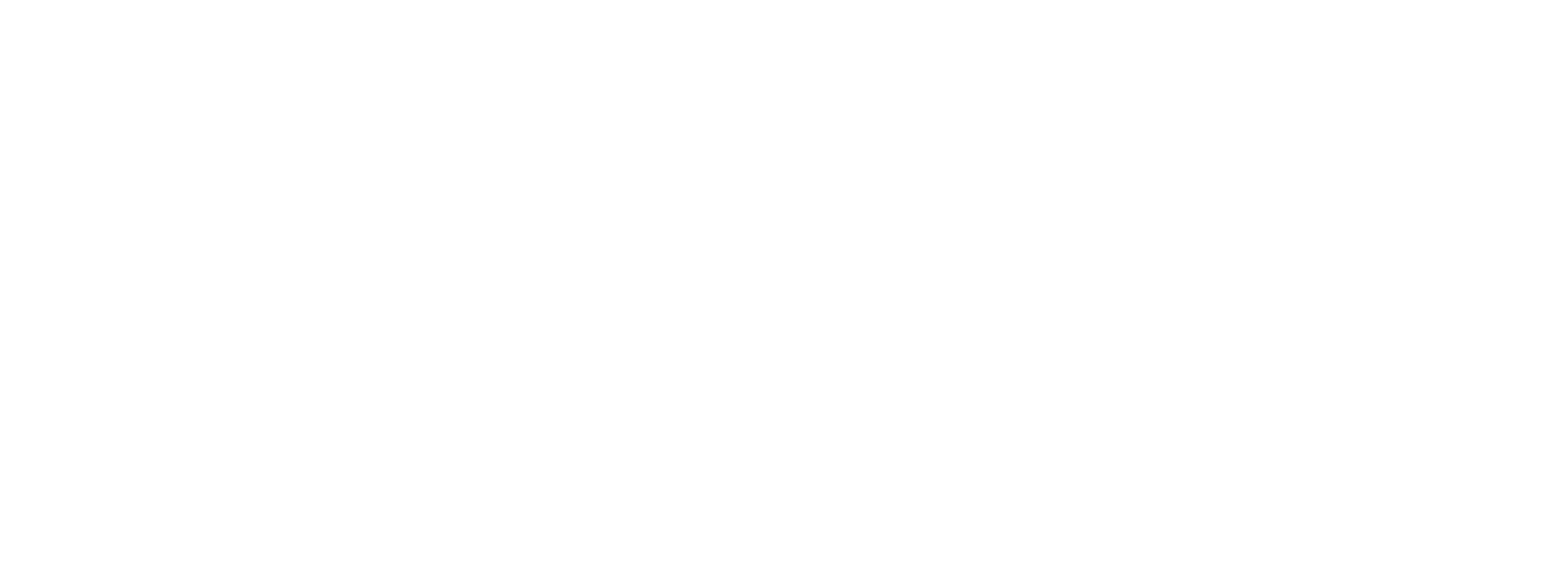
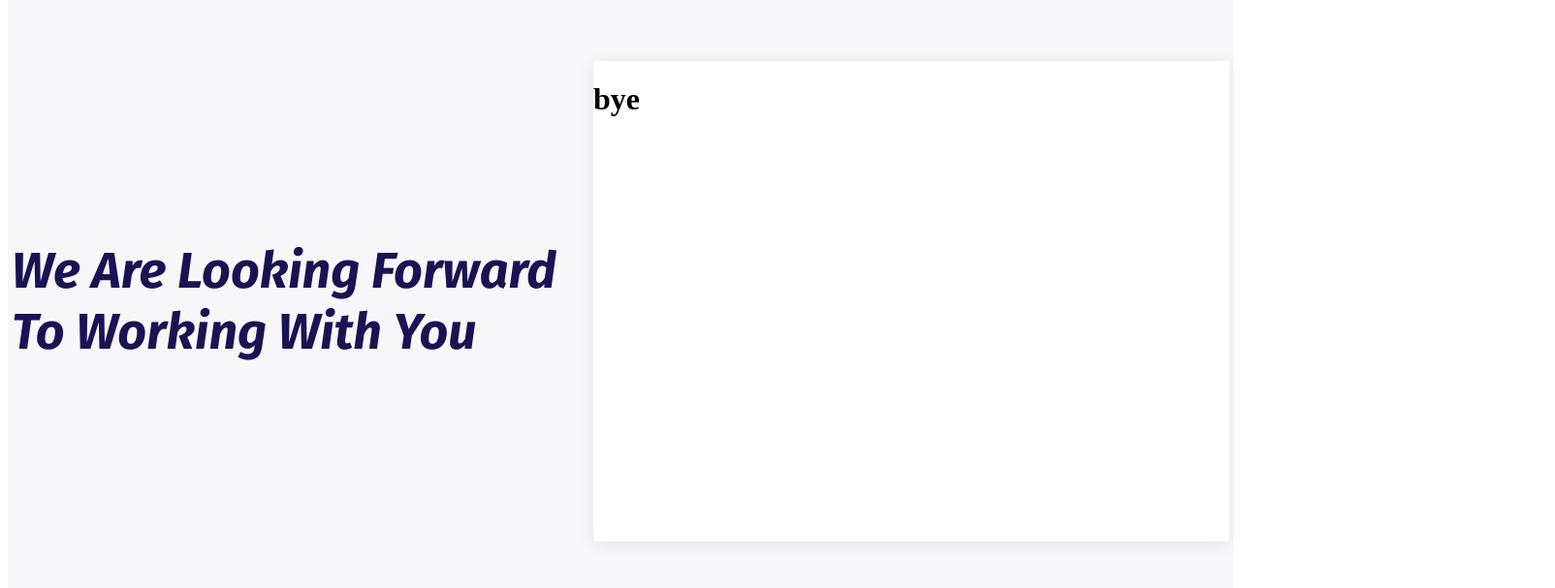
Before and after one commit to chrispalka/FRT_SM_22_DEV_TEST, a React app: page / in a window 1280 px wide. Shown: the part 1637-2244 px from the top of the page at 97% size, 1604 px wide, since content can reach past the window. Before the commit the page ends 1528 px from the top, so only its background shows below. Built offline with nearby package versions, Linux system fonts and the light colour scheme; no server answers.

Commit message:
Begin Form Section

```diff
--- a/client/src/components/App.jsx
+++ b/client/src/components/App.jsx
@@ -1,5 +1,5 @@
 import React, { useState, useEffect } from 'react';
-import { Header, Users } from '../layout/index';
+import { Header, Users, Form } from '../layout/index';
 import styled from 'styled-components';
 
 const axios = require('axios');
@@ -24,6 +24,7 @@
     <MainContainer>
       <Header />
       <Users users={userList} />
+      <Form />
     </MainContainer>
   )
 }
--- /dev/null
+++ b/client/src/components/Form.jsx
@@ -0,0 +1,56 @@
+import React from 'react';
+import styled from 'styled-components';
+
+const FormContainer = styled.div`
+  background-color: #F7F7F9;
+  height: 656px;
+  margin-top: 100px;
+  display: flex;
+  justify-content: center;
+  align-items: center;
+`;
+
+const FormFlexContainer = styled.div`
+  height: 496px;
+  display: flex;
+  align-items: center;
+  padding-left: 21rem;
+  padding-right: 21rem;
+`;
+
+const FormHeaderText = styled.h2`
+  font-family: 'Fira Sans', sans-serif;
+  font-size: 52px;
+  color: #1A1353;
+
+`;
+
+const HeadingContainer = styled.div`
+  width: 600px
+`;
+
+const FormSubmitContainer = styled.div`
+  height: 496px;
+  width: 656px;
+  background: #FFFFFF 0% 0% no-repeat padding-box;
+  box-shadow: 0px 3px 18px #00000014;
+  border-radius: 3px;
+  opacity: 1;
+`;
+
+const Form = () => (
+  <FormContainer>
+    <FormFlexContainer>
+      <HeadingContainer>
+        <FormHeaderText>
+          We Are Looking Forward To Working With You
+        </FormHeaderText>
+      </HeadingContainer>
+      <FormSubmitContainer>
+        <h1>bye</h1>
+      </FormSubmitContainer>
+    </FormFlexContainer>
+  </FormContainer>
+);
+
+export default Form;
--- a/client/src/layout/index.js
+++ b/client/src/layout/index.js
@@ -1,9 +1,11 @@
 import Header from '../components/Header';
 import Users from '../components/Users';
 import User from '../components/User';
+import Form from '../components/Form'
 
 export {
   Header,
   Users,
-  User
+  User,
+  Form,
 }
```
